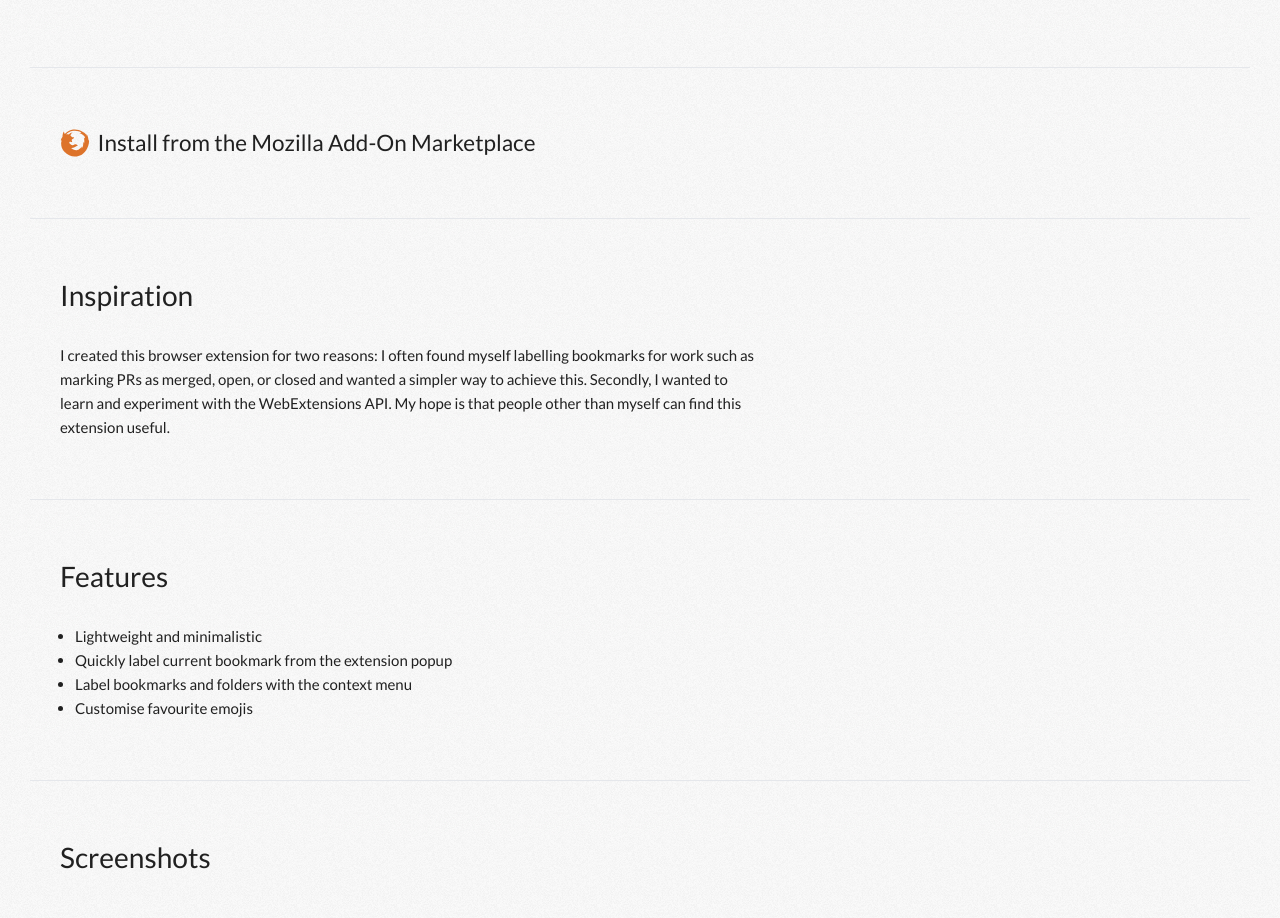
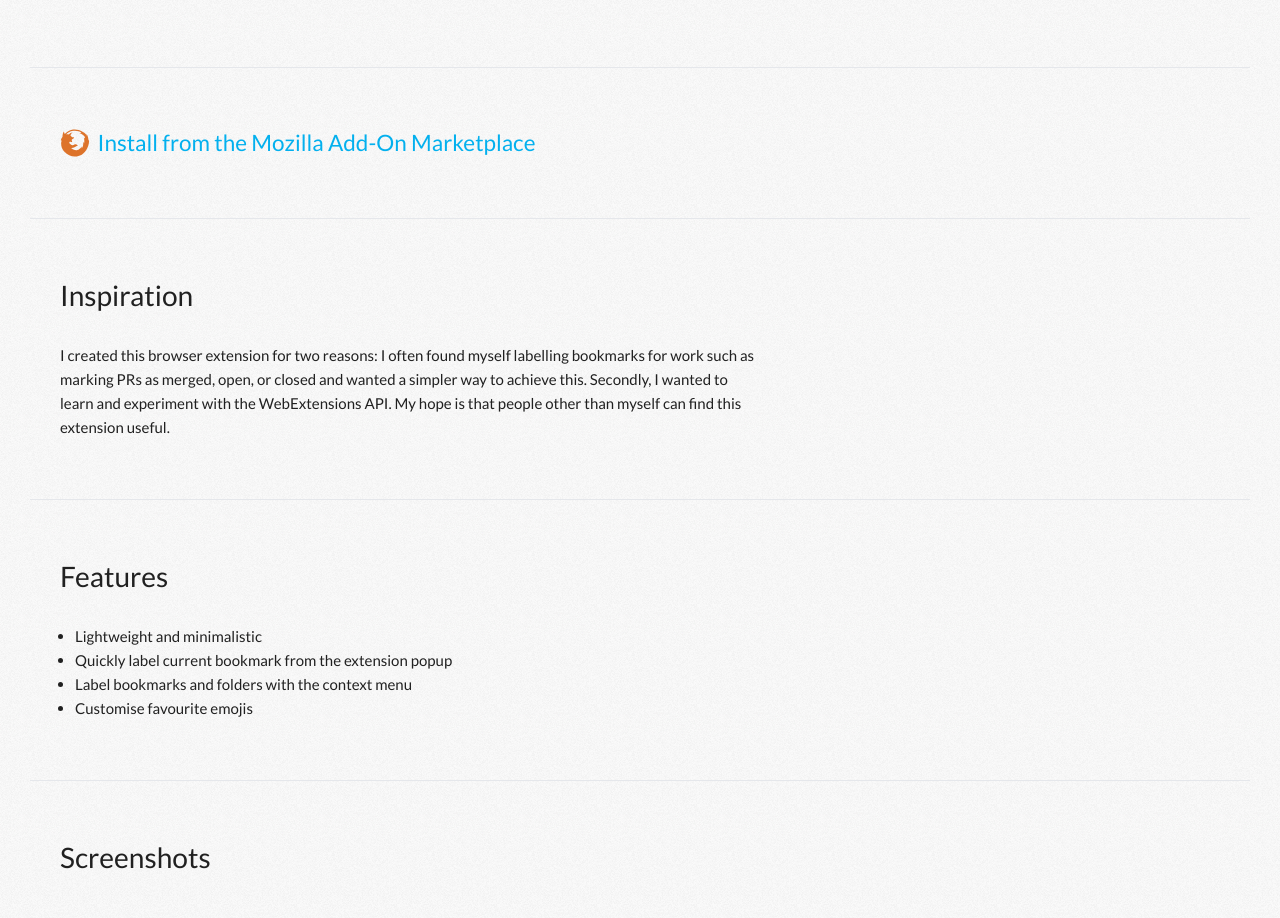
Before and after one commit to KyleGough/portfolio, a Next.js app: page /projects/bookmark-labeller in a window 1280 px wide. Shown: the part 1088-2006 px from the top of the page. Built offline with nearby package versions, Linux system fonts and the light colour scheme.

Commit message:
Fix extension link

```diff
--- a/pages/projects/bookmark-labeller.tsx
+++ b/pages/projects/bookmark-labeller.tsx
@@ -33,9 +33,9 @@ const BookmarkLabeller: React.FC<ProjectPageProps> = ({ images, project }) => (
           />
         </div>
         <Link href="https://addons.mozilla.org/en-US/firefox/addon/bookmark-labeller/">
-          <p className="text-2xl">
+          <a className="text-2xl text-link hover:text-link-hover focus:text-link-hover">
             Install from the Mozilla Add-On Marketplace
-          </p>
+          </a>
         </Link>
       </div>
     </Section>
```
